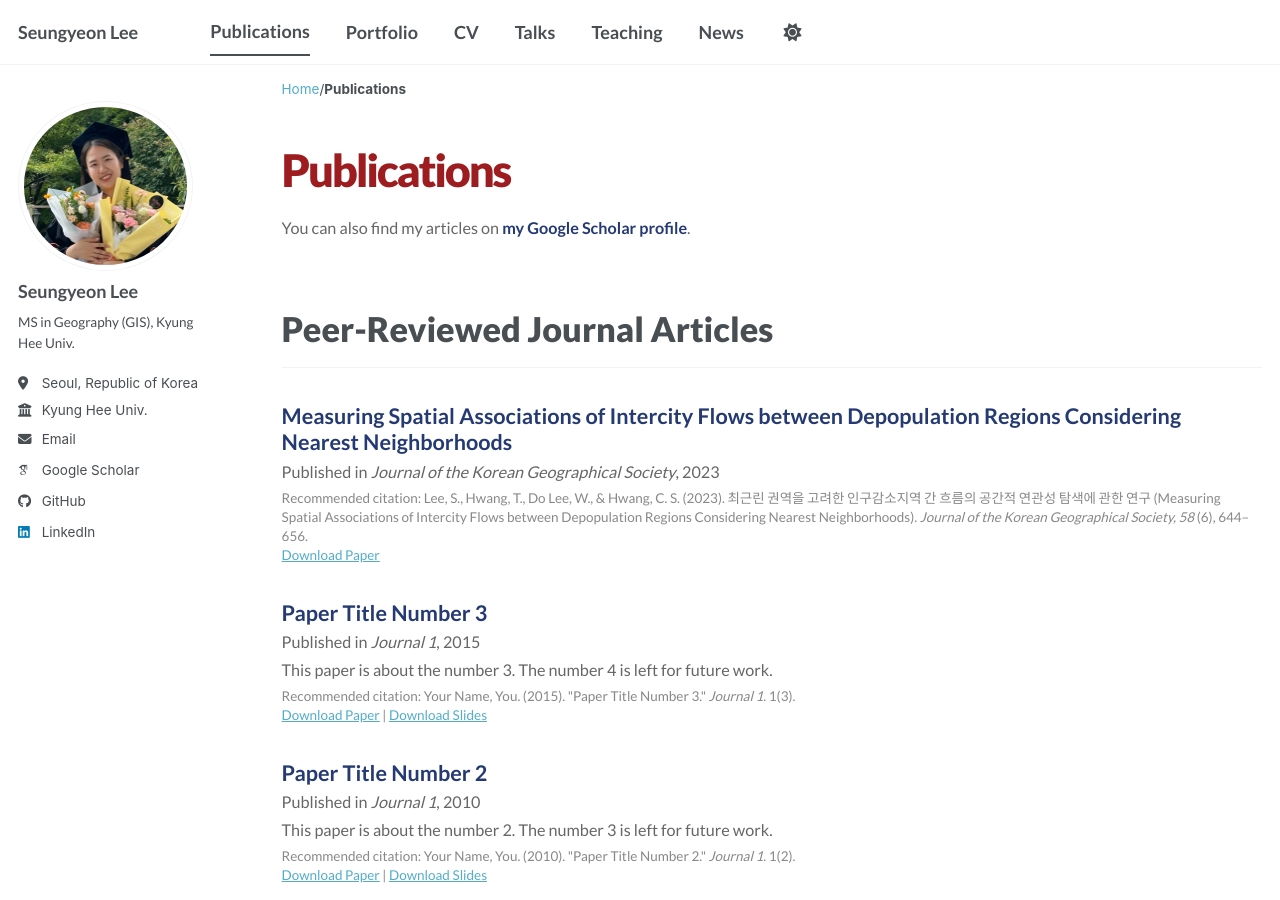
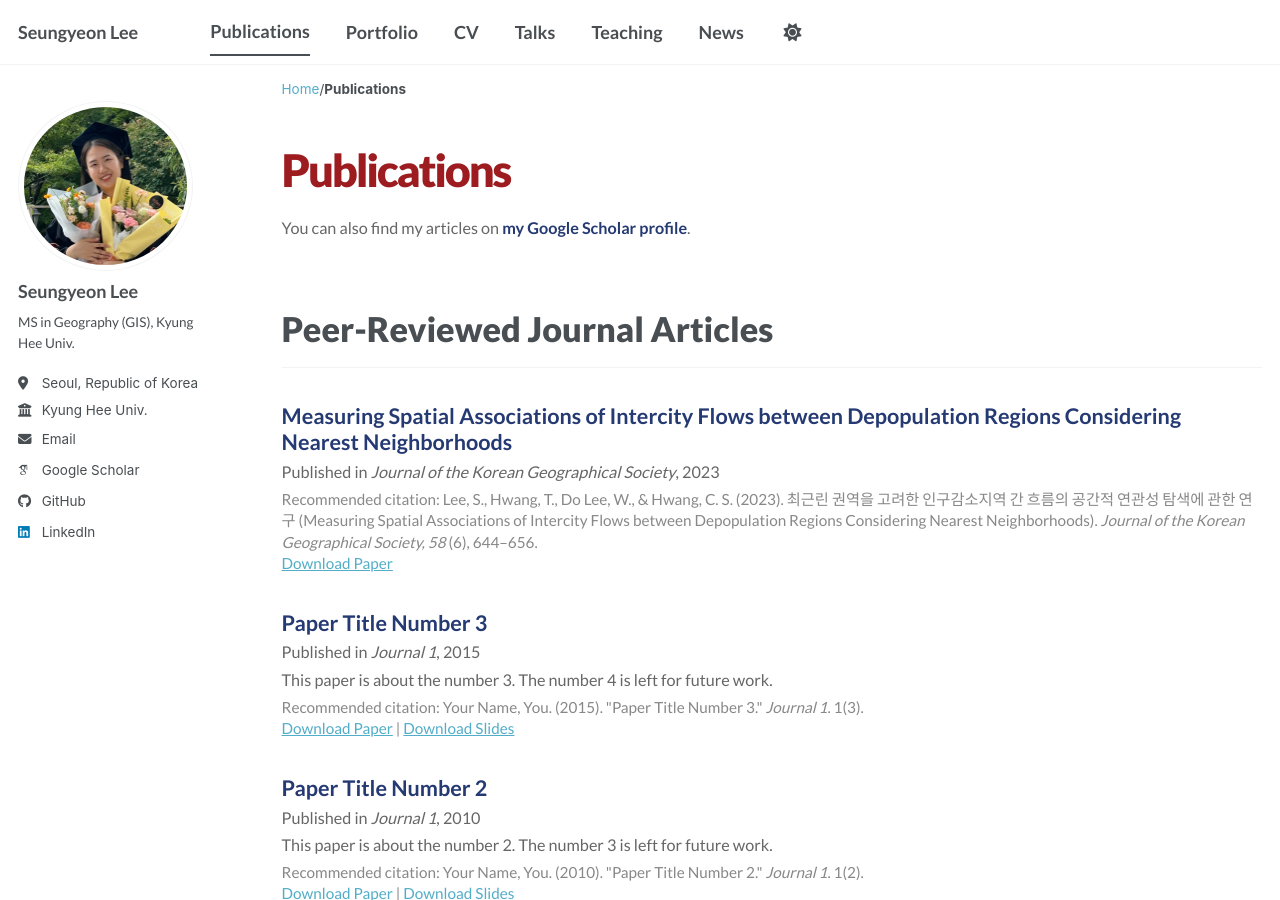
Before and after one commit to seungyeon677/seungyeon677.github.io, a Jekyll site: the page built from _pages/publications.html, in a window 1280 px wide and 900 px high. Built offline with Jekyll 4.4.1, drawn with Linux system fonts in a browser that asks for light colours; some web fonts are replaced; a script bundle is joined from its source files by our own code; library files that are not in the unit come from our copies.

Commit message:
Update archive-single.html

```diff
--- a/_includes/archive-single.html
+++ b/_includes/archive-single.html
@@ -55,29 +55,29 @@
     {% if post.citation and post.paperurl and post.slidesurl and post.bibtexurl %}
       <p>Recommended citation: {{ post.citation }}<br /><a href="{{ post.paperurl }}">Download Paper</a> | <a href="{{ post.slidesurl }}">Download Slides</a> | <a href="{{ post.bibtexurl }}">Download Bibtex</a></p>
     {% elsif post.citation and post.paperurl and post.slidesurl %}
-      <p style="font-size: 0.75rem !important; color: #888 !important; line-height: 1.5;">Recommended citation: {{ post.citation }}<br /><a href="{{ post.paperurl }}">Download Paper</a> | <a href="{{ post.slidesurl }}">Download Slides</a></p>
+      <p style="font-size: 0.85rem !important; color: #888 !important; line-height: 1.5;">Recommended citation: {{ post.citation }}<br /><a href="{{ post.paperurl }}">Download Paper</a> | <a href="{{ post.slidesurl }}">Download Slides</a></p>
     {% elsif post.citation and post.paperurl and post.bibtexurl %}
-      <p style="font-size: 0.75rem !important; color: #888 !important; line-height: 1.5;">Recommended citation: {{ post.citation }}<br /><a href="{{ post.paperurl }}">Download Paper</a> | <a href="{{ post.bibtexurl }}">Download Bibtex</a></p>
+      <p style="font-size: 0.85rem !important; color: #888 !important; line-height: 1.5;">Recommended citation: {{ post.citation }}<br /><a href="{{ post.paperurl }}">Download Paper</a> | <a href="{{ post.bibtexurl }}">Download Bibtex</a></p>
     {% elsif post.citation and post.paperurl %}
-      <p style="font-size: 0.75rem !important; color: #888 !important; line-height: 1.5;">Recommended citation: {{ post.citation }}<br /><a href="{{ post.paperurl }}">Download Paper</a></p>
+      <p style="font-size: 0.85rem !important; color: #888 !important; line-height: 1.5;">Recommended citation: {{ post.citation }}<br /><a href="{{ post.paperurl }}">Download Paper</a></p>
     {% elsif post.citation and post.slidesurl and post.bibtexurl %}
-      <p style="font-size: 0.75rem !important; color: #888 !important; line-height: 1.5;">Recommended citation: {{ post.citation }}<br /><a href="{{ post.slidesurl }}">Download Slides</a> | <a href="{{ post.bibtexurl}}">Download Bibtex</a></p>
+      <p style="font-size: 0.85rem !important; color: #888 !important; line-height: 1.5;">Recommended citation: {{ post.citation }}<br /><a href="{{ post.slidesurl }}">Download Slides</a> | <a href="{{ post.bibtexurl}}">Download Bibtex</a></p>
     {% elsif post.citation and post.slidesurl %}
-      <p style="font-size: 0.75rem !important; color: #888 !important; line-height: 1.5;">Recommended citation: {{ post.citation }}<br /><a href="{{ post.slidesurl }}">Download Slides</a></p>
+      <p style="font-size: 0.85rem !important; color: #888 !important; line-height: 1.5;">Recommended citation: {{ post.citation }}<br /><a href="{{ post.slidesurl }}">Download Slides</a></p>
     {% elsif post.citation and post.bibtexurl %}
-      <p style="font-size: 0.75rem !important; color: #888 !important; line-height: 1.5;">Recommended citation: {{ post.citation }}<br /><a href="{{ post.bibtexurl }}">Download Bibtex</a></p>
+      <p style="font-size: 0.85rem !important; color: #888 !important; line-height: 1.5;">Recommended citation: {{ post.citation }}<br /><a href="{{ post.bibtexurl }}">Download Bibtex</a></p>
     {% elsif post.citation %}
-      <p style="font-size: 0.75rem !important; color: #888 !important; line-height: 1.5;">Recommended citation: {{ post.citation }}</p>
+      <p style="font-size: 0.85rem !important; color: #888 !important; line-height: 1.5;">Recommended citation: {{ post.citation }}</p>
     {% elsif post.paperurl and post.bibtexurl %}
-      <p style="font-size: 0.75rem !important; color: #888 !important; line-height: 1.5;"><a href=" {{ post.paperurl }} ">Download Paper</a> | <a href="{{ post.bibtexurl }}">Download Bibtex</a></p>
+      <p style="font-size: 0.85rem !important; color: #888 !important; line-height: 1.5;"><a href=" {{ post.paperurl }} ">Download Paper</a> | <a href="{{ post.bibtexurl }}">Download Bibtex</a></p>
     {% elsif post.paperurl %}
-      <p style="font-size: 0.75rem !important; color: #888 !important; line-height: 1.5;"><a href=" {{ post.paperurl }} ">Download Paper</a></p>
+      <p style="font-size: 0.85rem !important; color: #888 !important; line-height: 1.5;"><a href=" {{ post.paperurl }} ">Download Paper</a></p>
     {% elsif post.slidesurl and post.bibtexurl %}
-      <p style="font-size: 0.75rem !important; color: #888 !important; line-height: 1.5;"><a href="{{ post.slidesurl }}">Download Slides</a> | <a href="{{ post.bibtexurl }}">Download Bibtex</a></p>
+      <p style="font-size: 0.85rem !important; color: #888 !important; line-height: 1.5;"><a href="{{ post.slidesurl }}">Download Slides</a> | <a href="{{ post.bibtexurl }}">Download Bibtex</a></p>
     {% elsif post.slidesurl %}
-      <p style="font-size: 0.75rem !important; color: #888 !important; line-height: 1.5;"><a href="{{ post.slidesurl }}">Download Slides</a></p>
+      <p style="font-size: 0.85rem !important; color: #888 !important; line-height: 1.5;"><a href="{{ post.slidesurl }}">Download Slides</a></p>
     {% elsif post.bibtexurl %}
-      <p style="font-size: 0.75rem !important; color: #888 !important; line-height: 1.5;"><a href="{{ post.bibtexurl }}">Download Bibtex</a></p>
+      <p style="font-size: 0.85rem !important; color: #888 !important; line-height: 1.5;"><a href="{{ post.bibtexurl }}">Download Bibtex</a></p>
     {% endif %}
 
   </article>
```
